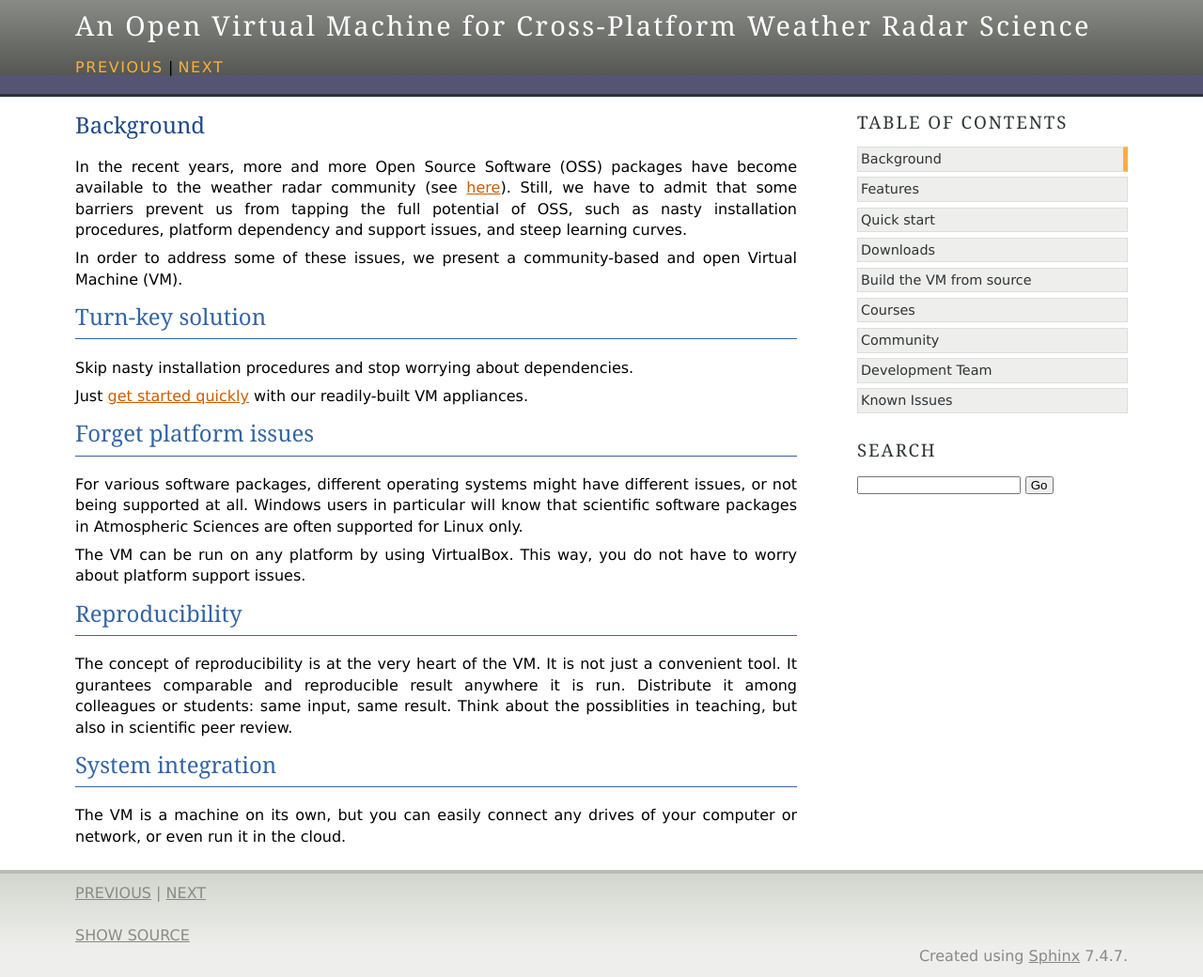
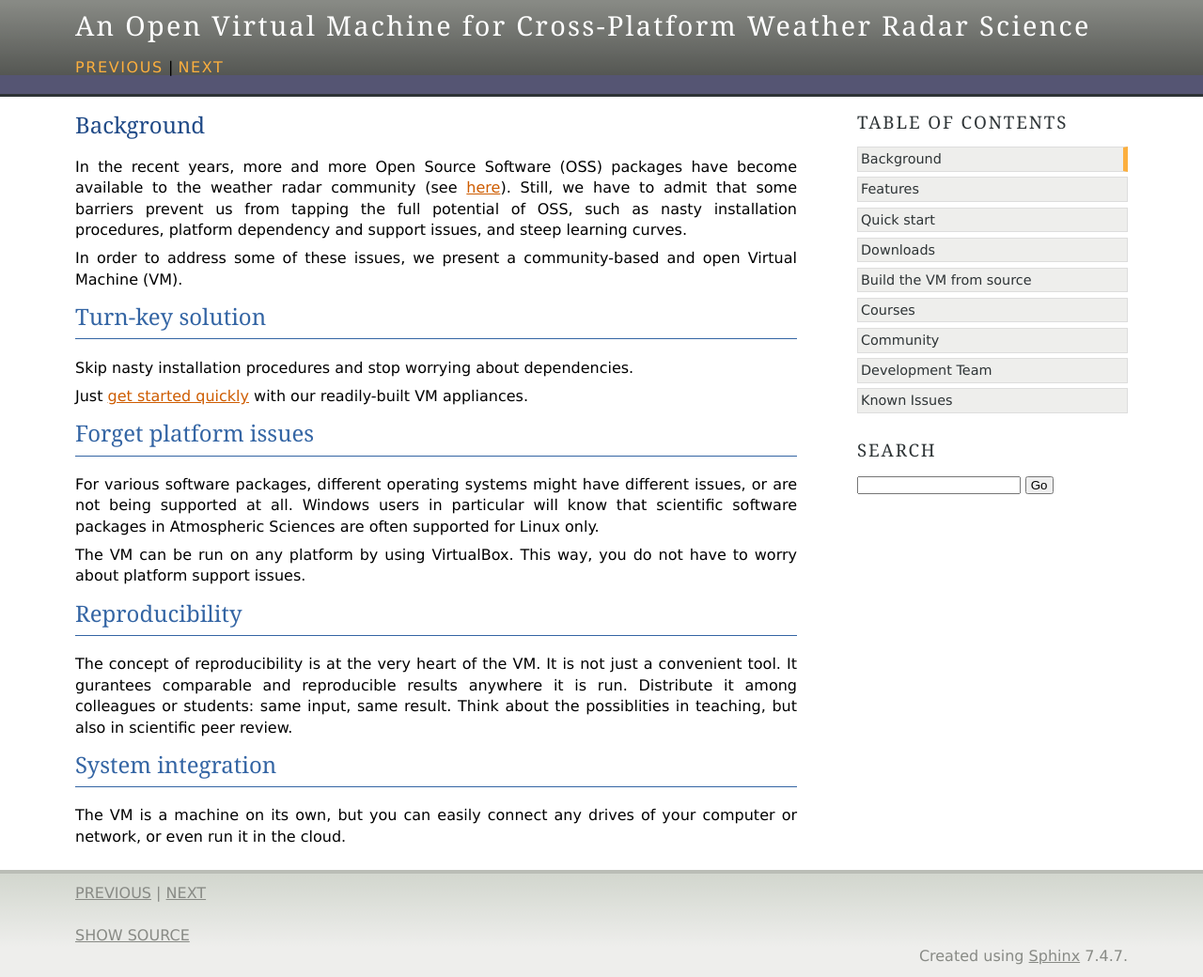
Before and after one commit to openradar/oss_weather_radar_vm, a Sphinx documentation site: the page built from doc/source/background.rst, in a window 1280 px wide. Shown: the whole page at 94% size. Built offline with Sphinx 7.4.7, drawn with Linux system fonts in a browser that asks for light colours; formulas are drawn with MathJax 3.

Commit message:
MIN: Minor typos corrected.

```diff
--- a/doc/source/background.rst
+++ b/doc/source/background.rst
@@ -19,7 +19,7 @@ Just :doc:`get started quickly <quickstart>` with our readily-built VM appliance
 Forget platform issues
 ----------------------
 
-For various software packages, different operating systems might have different issues, or not being supported at all. Windows users in particular
+For various software packages, different operating systems might have different issues, or are not being supported at all. Windows users in particular
 will know that scientific software packages in Atmospheric Sciences are often supported for Linux only.
 
 The VM can be run on any platform by using VirtualBox. This way, you do not have to worry about platform support issues.
@@ -29,7 +29,7 @@ Reproducibility
 ---------------
 
 The concept of reproducibility is at the very heart of the VM. It is not just a convenient tool.
-It gurantees comparable and reproducible result anywhere it is run. Distribute it among colleagues or students: same input, same result.
+It gurantees comparable and reproducible results anywhere it is run. Distribute it among colleagues or students: same input, same result.
 Think about the possiblities in teaching, but also in scientific peer review.
 
 
```
